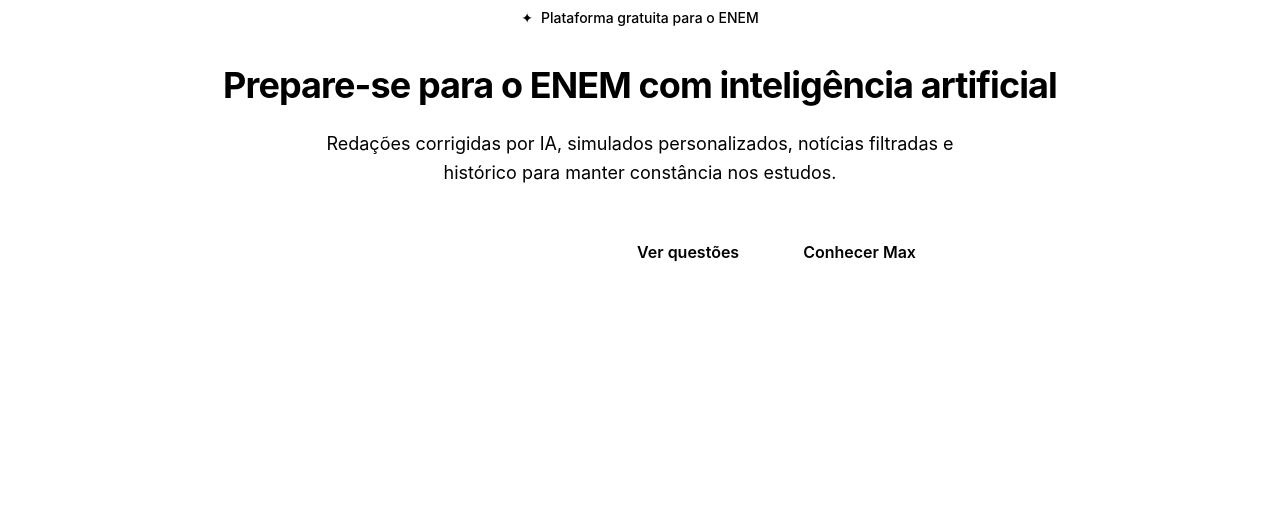
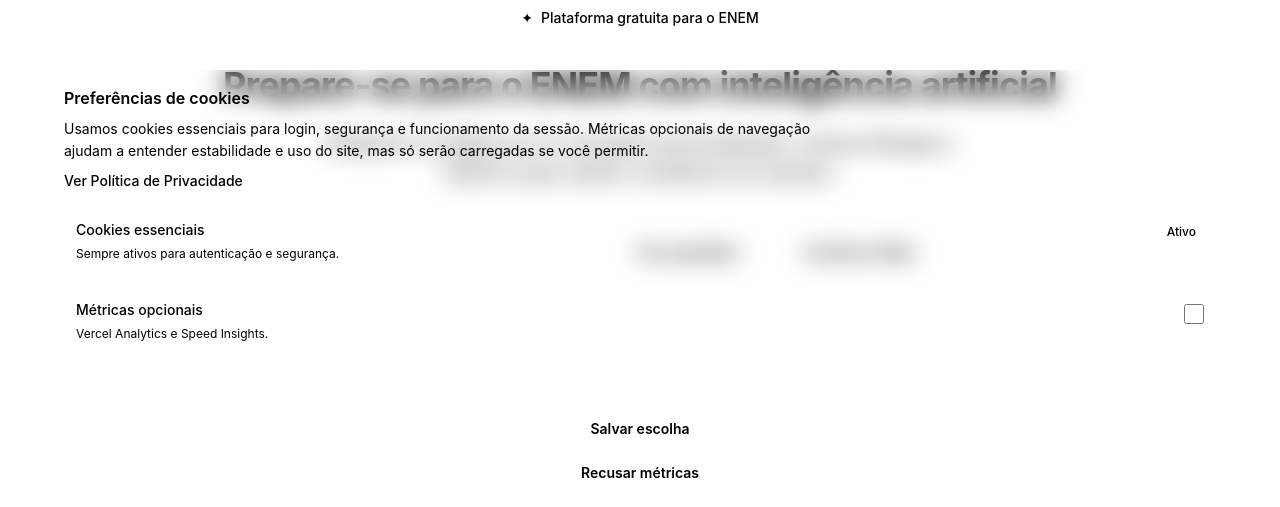
Before and after one commit to Creatixpy/foconoenem, a Next.js app: page / in a window 1280 px wide. Shown: the part 293-800 px from the top of the page. Built offline with nearby package versions, Linux system fonts and the light colour scheme; no server answers.

Commit message:
Add consent-aware telemetry controls

```diff
--- a/app/components/layout/Footer.tsx
+++ b/app/components/layout/Footer.tsx
@@ -1,4 +1,5 @@
 import Link from 'next/link';
+import CookiePreferencesButton from '@/app/components/privacy/CookiePreferencesButton';
 
 /* ------------------------------------------------------------------ */
 /*  Inline SVG Icons (social)                                          */
@@ -56,7 +57,7 @@
   { href: 'https://github.com/Creatixpy/foconoenem', label: 'GitHub', Icon: GitHubIcon },
   { href: 'https://x.com/foconoenem', label: 'X (Twitter)', Icon: XTwitterIcon },
   { href: 'https://instagram.com/foconoenem', label: 'Instagram', Icon: InstagramIcon },
-  { href: 'mailto:contato@foconoenem.com', label: 'E-mail', Icon: MailIcon },
+  { href: 'mailto:creatixpy@gmail.com', label: 'E-mail', Icon: MailIcon },
 ];
 
 /* ------------------------------------------------------------------ */
@@ -165,7 +166,11 @@
       <div className="border-t border-[var(--border-color)]">
         <div className="container flex flex-col sm:flex-row items-center justify-between py-5 gap-3 text-sm text-[var(--text-muted)]">
           <p>© {currentYear} Foco no ENEM. Todos os direitos reservados.</p>
-          <p>Feito com ❤️ para estudantes do Brasil</p>
+          <div className="flex flex-wrap items-center justify-center gap-3">
+            <CookiePreferencesButton className="text-sm text-[var(--text-muted)] transition-colors hover:text-[var(--text-primary)]" />
+            <span aria-hidden="true" className="hidden sm:inline">•</span>
+            <p>Feito com ❤️ para estudantes do Brasil</p>
+          </div>
         </div>
       </div>
     </footer>
--- /dev/null
+++ b/app/components/privacy/ConsentAwareTelemetry.tsx
@@ -0,0 +1,203 @@
+'use client';
+
+import { useEffect, useState, useSyncExternalStore } from 'react';
+import Link from 'next/link';
+import { Analytics } from '@vercel/analytics/react';
+import { SpeedInsights } from '@vercel/speed-insights/react';
+
+type CookiePreferences = {
+  version: 1;
+  necessary: true;
+  analytics: boolean;
+  updatedAt: string;
+};
+
+const STORAGE_KEY = 'fne.cookie-preferences.v1';
+
+function buildPreferences(analytics: boolean): CookiePreferences {
+  return {
+    version: 1,
+    necessary: true,
+    analytics,
+    updatedAt: new Date().toISOString(),
+  };
+}
+
+function readPreferences(): CookiePreferences | null {
+  try {
+    const stored = window.localStorage.getItem(STORAGE_KEY);
+    if (!stored) return null;
+
+    const parsed = JSON.parse(stored) as Partial<CookiePreferences>;
+    if (parsed.version !== 1 || parsed.necessary !== true || typeof parsed.analytics !== 'boolean') {
+      return null;
+    }
+
+    return {
+      version: 1,
+      necessary: true,
+      analytics: parsed.analytics,
+      updatedAt: typeof parsed.updatedAt === 'string' ? parsed.updatedAt : new Date().toISOString(),
+    };
+  } catch {
+    return null;
+  }
+}
+
+function persistPreferences(preferences: CookiePreferences) {
+  try {
+    window.localStorage.setItem(STORAGE_KEY, JSON.stringify(preferences));
+  } catch {
+    // If storage is unavailable, keep the in-memory choice for this page load.
+  }
+}
+
+type ConsentSnapshot = {
+  ready: boolean;
+  preferences: CookiePreferences | null;
+};
+
+function getConsentSnapshot(): string {
+  if (typeof window === 'undefined') {
+    return JSON.stringify({ ready: true, preferences: null } satisfies ConsentSnapshot);
+  }
+
+  return JSON.stringify({ ready: true, preferences: readPreferences() } satisfies ConsentSnapshot);
+}
+
+function getServerConsentSnapshot(): string {
+  return JSON.stringify({ ready: true, preferences: null } satisfies ConsentSnapshot);
+}
+
+function subscribeToConsentChanges(callback: () => void) {
+  const notify = () => callback();
+
+  window.addEventListener('storage', notify);
+  window.addEventListener('fne:cookie-consent-updated', notify);
+
+  return () => {
+    window.removeEventListener('storage', notify);
+    window.removeEventListener('fne:cookie-consent-updated', notify);
+  };
+}
+
+type ConsentAwareTelemetryProps = {
+  enabled: boolean;
+};
+
+export default function ConsentAwareTelemetry({ enabled }: ConsentAwareTelemetryProps) {
+  const snapshot = useSyncExternalStore(
+    subscribeToConsentChanges,
+    getConsentSnapshot,
+    getServerConsentSnapshot
+  );
+  const { ready, preferences } = JSON.parse(snapshot) as ConsentSnapshot;
+  const [isPanelOpen, setIsPanelOpen] = useState(false);
+  const [analyticsDraft, setAnalyticsDraft] = useState(false);
+
+  useEffect(() => {
+    const openPreferences = () => {
+      const current = readPreferences();
+      setAnalyticsDraft(current?.analytics ?? false);
+      setIsPanelOpen(true);
+    };
+
+    window.addEventListener('fne:open-cookie-preferences', openPreferences);
+    return () => window.removeEventListener('fne:open-cookie-preferences', openPreferences);
+  }, []);
+
+  function savePreferences(analytics: boolean) {
+    const nextPreferences = buildPreferences(analytics);
+    persistPreferences(nextPreferences);
+    window.dispatchEvent(new Event('fne:cookie-consent-updated'));
+    setAnalyticsDraft(analytics);
+    setIsPanelOpen(false);
+  }
+
+  const analyticsAllowed = enabled && preferences?.analytics === true;
+  const shouldShowPanel = ready && (!preferences || isPanelOpen);
+
+  return (
+    <>
+      {analyticsAllowed && (
+        <>
+          <SpeedInsights debug={false} />
+          <Analytics debug={false} mode="production" />
+        </>
+      )}
+
+      {shouldShowPanel && (
+        <div
+          className="fixed inset-x-0 bottom-0 z-50 border-t border-border-color bg-bg-base/95 px-4 py-4 shadow-2xl backdrop-blur-md"
+          role="dialog"
+          aria-modal="false"
+          aria-labelledby="cookie-consent-title"
+        >
+          <div className="mx-auto flex max-w-6xl flex-col gap-4 md:flex-row md:items-start md:justify-between">
+            <div className="max-w-3xl">
+              <h2 id="cookie-consent-title" className="text-base font-semibold text-text-primary">
+                Preferências de cookies
+              </h2>
+              <p className="mt-2 text-sm leading-relaxed text-text-secondary">
+                Usamos cookies essenciais para login, segurança e funcionamento da sessão. Métricas opcionais de
+                navegação ajudam a entender estabilidade e uso do site, mas só serão carregadas se você permitir.
+              </p>
+              <Link href="/privacidade" className="mt-2 inline-block text-sm font-medium text-primary hover:text-primary-hover">
+                Ver Política de Privacidade
+              </Link>
+            </div>
+
+            <div className="flex w-full flex-col gap-3 md:w-[320px]">
+              <div className="rounded-lg border border-border-color bg-card-bg p-3">
+                <div className="flex items-start justify-between gap-4">
+                  <div>
+                    <p className="text-sm font-medium text-text-primary">Cookies essenciais</p>
+                    <p className="mt-1 text-xs leading-relaxed text-text-muted">Sempre ativos para autenticação e segurança.</p>
+                  </div>
+                  <span className="rounded-full bg-primary-light px-2 py-1 text-xs font-medium text-primary">Ativo</span>
+                </div>
+              </div>
+
+              <label className="flex cursor-pointer items-start justify-between gap-4 rounded-lg border border-border-color bg-card-bg p-3">
+                <span>
+                  <span className="block text-sm font-medium text-text-primary">Métricas opcionais</span>
+                  <span className="mt-1 block text-xs leading-relaxed text-text-muted">Vercel Analytics e Speed Insights.</span>
+                </span>
+                <input
+                  type="checkbox"
+                  className="mt-1 h-5 w-5 accent-primary"
+                  checked={analyticsDraft}
+                  onChange={(event) => setAnalyticsDraft(event.target.checked)}
+                />
+              </label>
+
+              <div className="grid grid-cols-1 gap-2 sm:grid-cols-3 md:grid-cols-1">
+                <button
+                  type="button"
+                  className="rounded-lg bg-primary px-4 py-2 text-sm font-semibold text-white transition-colors hover:bg-primary-hover"
+                  onClick={() => savePreferences(true)}
+                >
+                  Aceitar métricas
+                </button>
+                <button
+                  type="button"
+                  className="rounded-lg border border-border-color px-4 py-2 text-sm font-semibold text-text-primary transition-colors hover:bg-muted-bg"
+                  onClick={() => savePreferences(analyticsDraft)}
+                >
+                  Salvar escolha
+                </button>
+                <button
+                  type="button"
+                  className="rounded-lg px-4 py-2 text-sm font-semibold text-text-secondary transition-colors hover:bg-muted-bg hover:text-text-primary"
+                  onClick={() => savePreferences(false)}
+                >
+                  Recusar métricas
+                </button>
+              </div>
+            </div>
+          </div>
+        </div>
+      )}
+    </>
+  );
+}
--- /dev/null
+++ b/app/components/privacy/CookiePreferencesButton.tsx
@@ -0,0 +1,17 @@
+'use client';
+
+type CookiePreferencesButtonProps = {
+  className?: string;
+};
+
+export default function CookiePreferencesButton({ className }: CookiePreferencesButtonProps) {
+  return (
+    <button
+      type="button"
+      className={className}
+      onClick={() => window.dispatchEvent(new Event('fne:open-cookie-preferences'))}
+    >
+      Preferências de cookies
+    </button>
+  );
+}
--- a/app/layout.tsx
+++ b/app/layout.tsx
@@ -5,8 +5,7 @@
 import Providers from "./providers";
 import Header from "./components/layout/Header";
 import Footer from "./components/layout/Footer";
-import { SpeedInsights } from "@vercel/speed-insights/next";
-import { Analytics } from "@vercel/analytics/next";
+import ConsentAwareTelemetry from "./components/privacy/ConsentAwareTelemetry";
 
 const inter = Inter({
   subsets: ["latin"],
@@ -92,12 +91,7 @@
           <Header />
           <main className="flex-1">{children}</main>
           <Footer />
-          {isTelemetryEnabled && (
-            <>
-              <SpeedInsights debug={false} />
-              <Analytics debug={false} mode="production" />
-            </>
-          )}
+          <ConsentAwareTelemetry enabled={isTelemetryEnabled} />
         </Providers>
       </body>
     </html>
```
